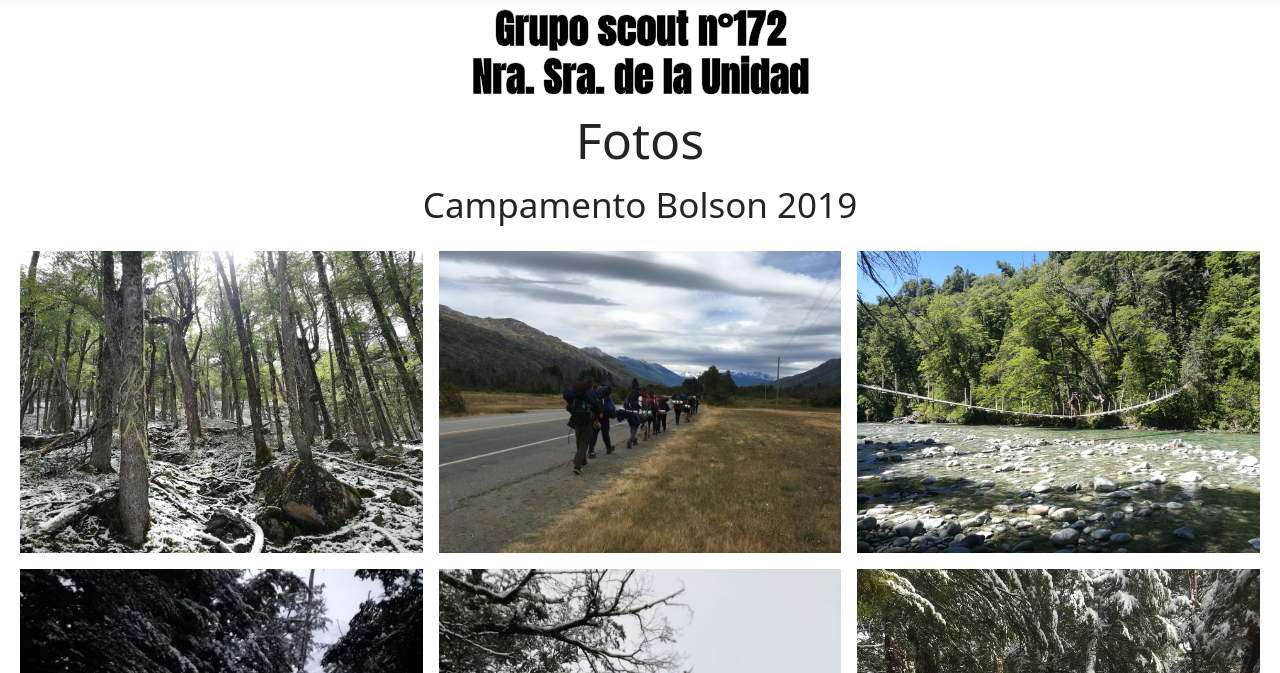
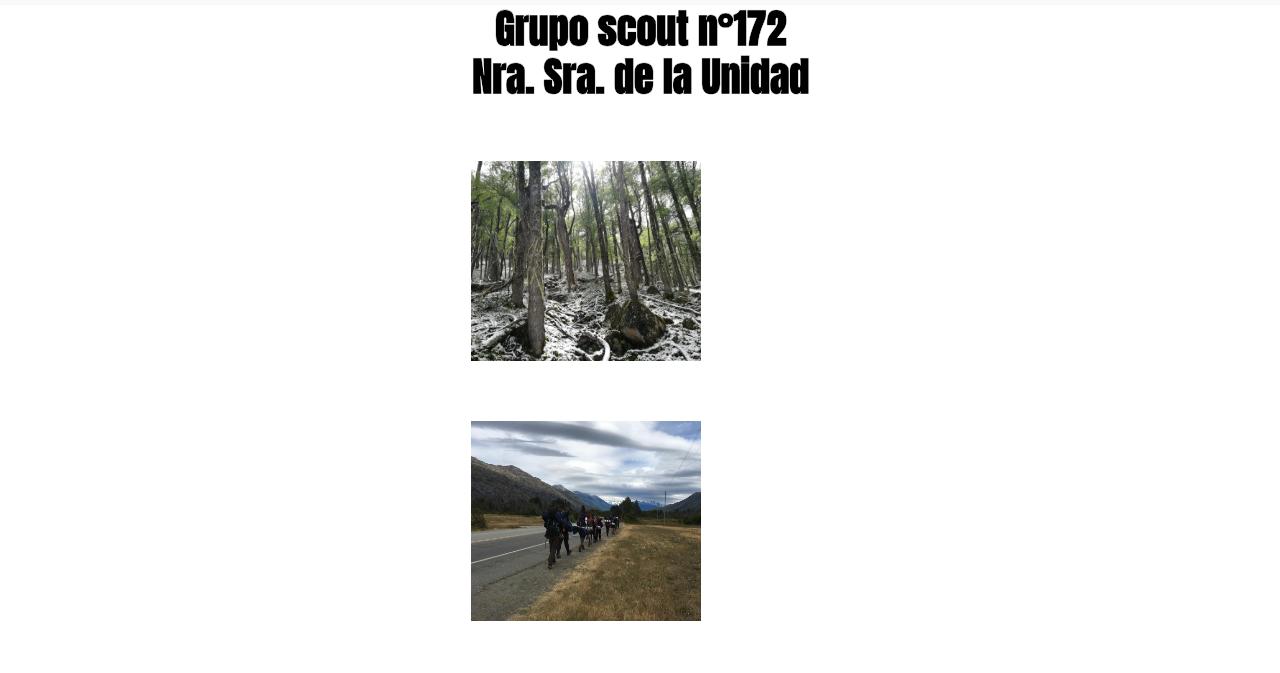
Before and after one commit to FededeFeo/Entrega-Fededefeo, a plain HTML site: page Secciones/fotos.html in a window 1280 px wide. Shown: the part 121-794 px from the top of the page. Drawn offline with nearby package versions, Linux system fonts and the light colour scheme.

Commit message:
Modificacion Fotos

```diff
--- a/Secciones/fotos.html
+++ b/Secciones/fotos.html
@@ -9,15 +9,16 @@
     <link rel="shortcut icon" href="../imagenes/Flor de lis.png">
     <link href="https://cdn.jsdelivr.net/npm/bootstrap@5.3.0-alpha1/dist/css/bootstrap.min.css" rel="stylesheet"
         integrity="sha384-GLhlTQ8iRABdZLl6O3oVMWSktQOp6b7In1Zl3/Jr59b6EGGoI1aFkw7cmDA6j6gD" crossorigin="anonymous">
-        <link rel="stylesheet" href="../css/style.css">
+    <link rel="stylesheet" href="../css/style.css">
 </head>
 
 <body>
 
     <header id="inicio">
-                <nav class="navbar navbar-expand-lg bg-body-tertiary">
+        <nav class="navbar navbar-expand-lg bg-body-tertiary">
             <div class="container-fluid">
-                <a href="../index.html"><img class="navbar-brand" src="../imagenes/Menu Flor.png" alt style="max-width: 100px;"></img></a>
+                <a href="../index.html"><img class="navbar-brand" src="../imagenes/Menu Flor.png" alt
+                        style="max-width: 100px;"></img></a>
 
                 <button class="navbar-toggler" type="button" data-bs-toggle="collapse"
                     data-bs-target="#navbarTogglerDemo03" aria-controls="navbarTogglerDemo03" aria-expanded="false"
@@ -51,7 +52,7 @@
     </header>
 
     <main>
-        <h2 class="Fotos">Fotos</h2>
+        <!-- <h2 class="Fotos">Fotos</h2>
 
         <h2 class="titulo__fotos">Campamento Bolson 2019</h2>
         <div class="Bolson">
@@ -70,7 +71,20 @@
             <img src="../imagenes/Campamentos/TANDIL/Tandil (2).jpg" alt="Tandil" class="foto__tandil">
             <img src="../imagenes/Campamentos/TANDIL/Tandil (3).jpg" alt="Tandil" class="foto__tandil">
             <img src="../imagenes/Campamentos/TANDIL/Tandil (4).jpg" alt="Tandil" class="foto__tandil">
-        </div>
+        </div>-->
+
+        <div class="wrapper">
+            <div class="gallery">
+                <ul>
+                    <li><img src="../imagenes/Campamentos/Bolson/Bolson (3).jpg"></li>
+                    <li><img src="../imagenes/Campamentos/Bolson/Bolson (5).jpg"></li>
+                    <li><img src="../imagenes/Campamentos/Bolson/Bolson (6).jpg"></li>
+                    <li><img src="../imagenes/Campamentos/Bolson/Bolson (1).jpg"></li>
+                    <li><img src="../imagenes/Campamentos/Bolson/Bolson (2).jpg"></li>
+                    <li><img src="../imagenes/Campamentos/Bolson/Bolson (4).jpg"></li>
+                </ul>
+            </div>
+
     </main>
     <br><br>
 
--- a/css/style.css
+++ b/css/style.css
@@ -172,48 +172,124 @@ p {
   padding: 10px 10px; }
 
 /*FOTOS*/
-.Fotos {
+/*.Fotos {
     text-align: center;
     padding: 1px;
-  font-size: 50px; }
+    font-size: 50px;
+}
 
 .Bolson {
     margin: 20px;
     display: grid;
     grid-template-columns: repeat(3, 1fr);
-  gap: 1rem; }
+    gap: 1rem;
+}
 
 @media (max-width: 768px) {
     .Bolson {
         display: grid;
         margin: auto;
-    grid-template-columns: repeat(2, 1fr); } }
+        grid-template-columns: repeat(2, 1fr)
+    }
+}
 
 .foto__bolson {
     width: 100%;
-  height: auto; }
+    height: auto;
+}
 
 .Tandil {
     margin: 20px;
     display: grid;
     grid-template-columns: repeat(3, 1fr);
-  gap: 1rem; }
+    gap: 1rem;
+}
 
 @media (max-width: 768px) {
     .Tandil {
         display: grid;
         margin: auto;
-    grid-template-columns: repeat(2, 1fr); } }
+        grid-template-columns: repeat(2, 1fr)
+    }
+}
 
 .foto__tandil {
     width: 100%;
-  height: auto; }
+    height: auto;
+}
 
 .titulo__fotos {
     padding: 5px;
     font-size: 35px;
-  text-align: center; }
+    text-align: center;
+}
+*/
+.wrapper {
+  width: 40%;
+  margin: 40px auto; }
 
+div.gallery {
+  margin-top: 30px; }
+
+div.gallery ul {
+  list-style-type: none;
+  margin-left: 35px; }
+
+/* animation */
+div.gallery ul li, div.gallery li img {
+  -webkit-transition: all 0.1s ease-in-out;
+  -moz-transition: all 0.1s ease-in-out;
+  -o-transition: all 0.1s ease-in-out;
+  transition: all 0.1s ease-in-out; }
+
+div.gallery ul li {
+  position: relative;
+  float: left;
+  width: 230px;
+  height: 230px;
+  margin: 15px;
+  padding: 5px;
+  z-index: 0; }
+
+/* Make sure z-index is higher on hover */
+/* Ensure that hover image overlapped the others */
+div.gallery ul li:hover {
+  z-index: 5; }
+
+/* Image is position nicely under li */
+div.gallery ul li img {
+  position: relative;
+  left: 0;
+  top: 0;
+  width: 230px;
+  height: 230px;
+  padding-bottom: 30px; }
+
+div.gallery ul li img:hover {
+  width: 300px;
+  height: 300px;
+  margin-top: -100px;
+  margin-left: -100px;
+  top: 25%;
+  left: 25%; }
+
+/* Responsive hack
+@media only screen and (min-width: 499px) and (max-width: 1212px) {
+	.wrapper {
+		width: 500px;
+	}
+}
+
+@media only screen and (max-width: 498px) {
+	.wrapper {
+		width: 300px;
+	}
+
+	div.gallery ul {
+		list-style-type: none;
+		margin: 0;
+	}
+}*/
 /*Noticias*/
 #inicio-noticias {
   background-image: url("../imagenes/header/Noticias.jpeg");
--- a/scss/Sections/_fotos.scss
+++ b/scss/Sections/_fotos.scss
@@ -1,6 +1,6 @@
 /*FOTOS*/
 
-.Fotos {
+/*.Fotos {
     text-align: center;
     padding: 1px;
     font-size: 50px;
@@ -51,3 +51,80 @@
     font-size: 35px;
     text-align: center;
 }
+*/
+
+.wrapper {
+	width: 40%;
+	margin: 40px auto;
+}
+
+div.gallery {
+	margin-top: 30px;
+}
+
+div.gallery ul {
+	list-style-type: none;
+	margin-left: 35px;
+}
+
+/* animation */
+div.gallery ul li, div.gallery li img {
+	-webkit-transition: all 0.1s ease-in-out;
+  	-moz-transition: all 0.1s ease-in-out;
+  	-o-transition: all 0.1s ease-in-out;
+  	transition: all 0.1s ease-in-out;
+}
+
+div.gallery ul li {
+	position: relative;
+	float: left;
+	width: 230px;
+	height: 230px;
+	margin: 15px;
+	padding: 5px;
+	z-index: 0;
+}
+
+/* Make sure z-index is higher on hover */
+/* Ensure that hover image overlapped the others */
+div.gallery ul li:hover {
+	z-index: 5;
+}
+
+/* Image is position nicely under li */
+div.gallery ul li img {
+	position: relative;
+	left: 0;
+	top: 0;
+	width: 230px;
+	height: 230px;
+    padding-bottom: 30px;
+	}
+
+div.gallery ul li img:hover {
+	width: 300px;
+	height: 300px;
+	margin-top: -100px;
+	margin-left: -100px;
+	top: 25%;
+	left: 25%;
+}
+
+
+/* Responsive hack
+@media only screen and (min-width: 499px) and (max-width: 1212px) {
+	.wrapper {
+		width: 500px;
+	}
+}
+
+@media only screen and (max-width: 498px) {
+	.wrapper {
+		width: 300px;
+	}
+
+	div.gallery ul {
+		list-style-type: none;
+		margin: 0;
+	}
+}*/
```
Lines whose indentation alone changed are shown as unchanged.
